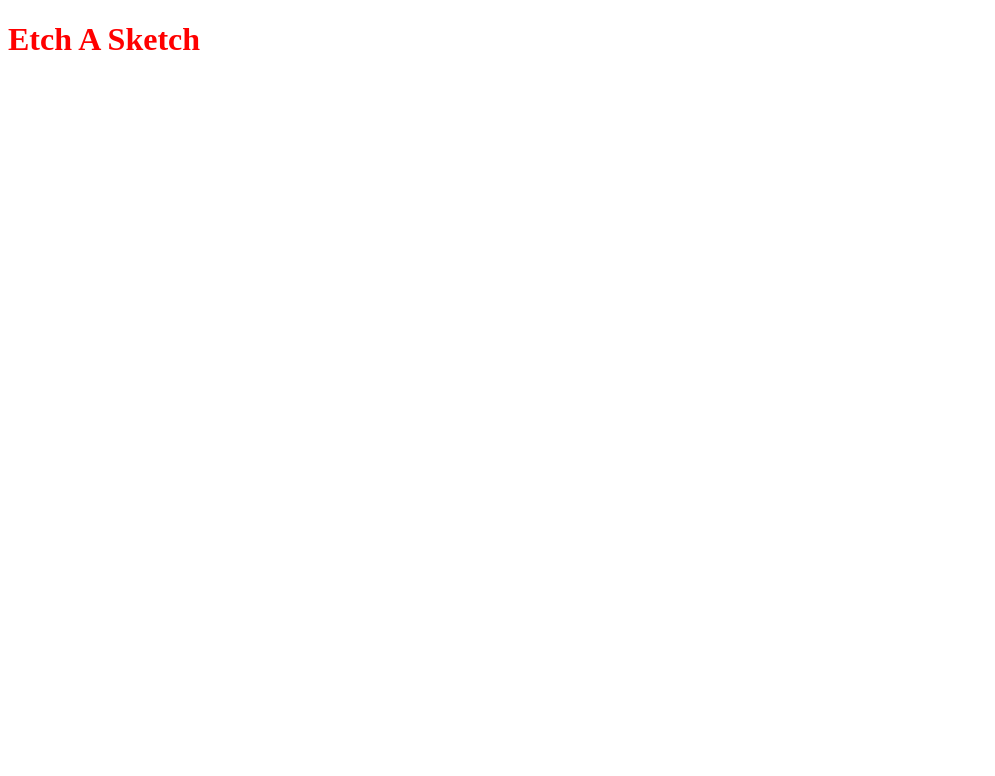
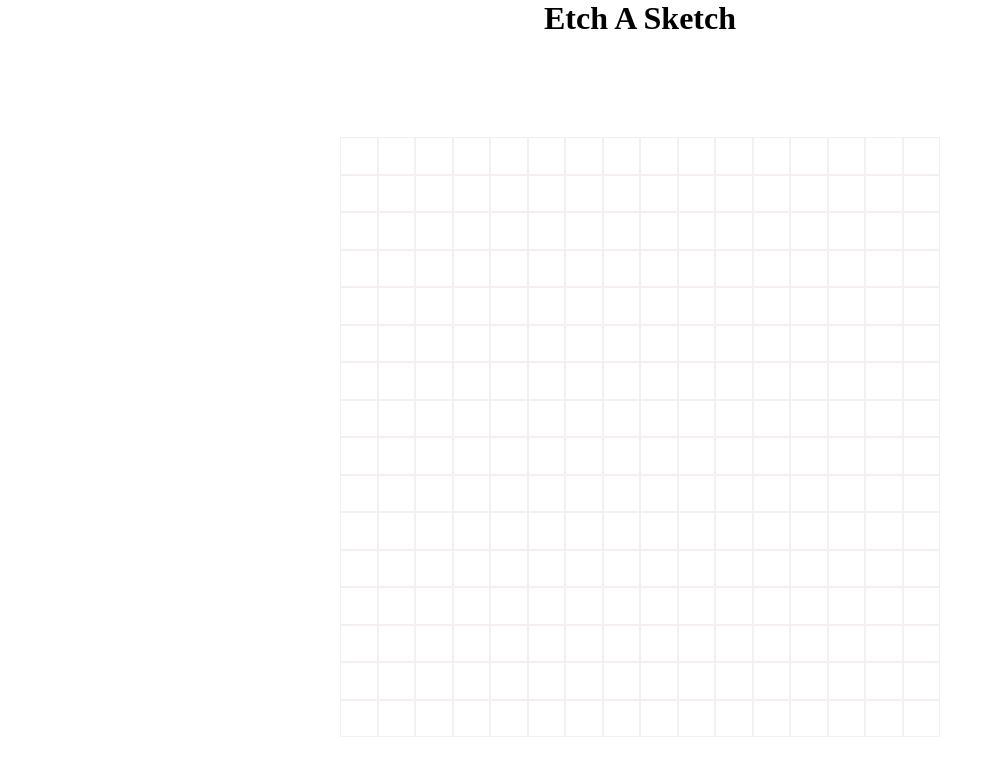
Before and after one commit to urke90/Etch-a-Sketch-odin, a plain HTML site: page index.html in a window 1280 px wide. Shown: the whole page, without its empty margins (0-995 px from the left). Drawn offline with Linux system fonts and the light colour scheme.

Commit message:
craete createLayout() function that draws the initial canvas

```diff
--- a/index.html
+++ b/index.html
@@ -9,6 +9,10 @@
     <title>Etch A Sketch</title>
   </head>
   <body>
-    <h1>Etch A Sketch</h1>
+    <header class="header">
+      <h1>Etch A Sketch</h1>
+    </header>
+
+    <div id="container"></div>
   </body>
 </html>
--- a/script.js
+++ b/script.js
@@ -1 +1,30 @@
-console.log('radi');
+const container = document.querySelector('#container');
+
+function generateRandomRGBColor() {
+  const red = Math.floor(Math.random() * 255);
+  const green = Math.floor(Math.random() * 255);
+  const blue = Math.floor(Math.random() * 255);
+
+  return `rgb(${red}, ${green}, ${blue})`;
+}
+
+function createLayout() {
+  // will get this later from user input
+  const containerWidth = container.offsetWidth;
+
+  const squaresPerRow = 16;
+  const totalSquares = squaresPerRow ** 2;
+
+  for (let i = 0; i < totalSquares; i++) {
+    const div = document.createElement('div');
+
+    div.setAttribute('class', 'grid-item');
+    // div.style.backgroundColor = generateRandomRGBColor();
+    div.style.width = `${containerWidth / squaresPerRow}px`;
+    div.style.height = `${containerWidth / squaresPerRow}px`;
+
+    container.appendChild(div);
+  }
+}
+
+createLayout();
--- a/style.css
+++ b/style.css
@@ -1,3 +1,28 @@
-h1 {
-  color: red;
+* {
+  margin: 0;
+  padding: 0;
+  box-sizing: border-box;
 }
+
+body {
+  padding-bottom: 100px;
+}
+
+.header {
+  text-align: center;
+  margin-bottom: 100px;
+}
+
+#container {
+  width: 600px;
+  height: 600px;
+  display: flex;
+  /* border: 1px solid red; */
+  flex-wrap: wrap;
+  margin: auto;
+  /* flex-direction: column; */
+}
+
+.grid-item {
+  border: 1px solid #f5f0f0;
+}
```
